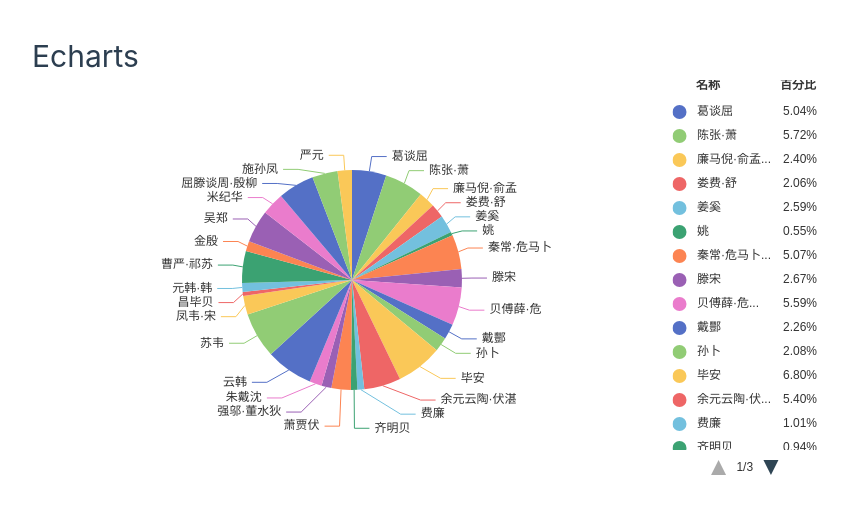
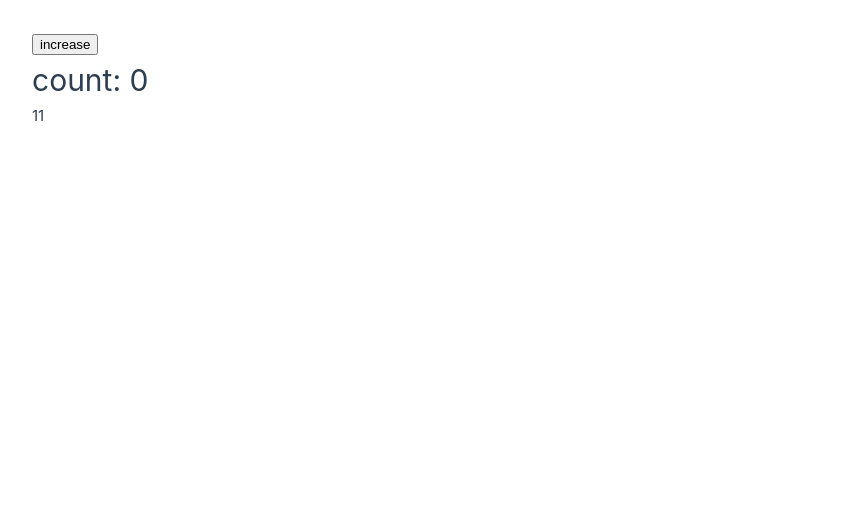
Before and after one commit to krisZhang-jw/vue3-demo, a Vue app: page /echarts in a window 1280 px wide. Shown: the top 514 px of the page, without its empty margins (0-848 px from the left). Built offline with nearby package versions, Linux system fonts and the light colour scheme; the HTML template or start-up script is replaced by a standard one.

Commit message:
feat: vapor mode

```diff
--- a/package.json
+++ b/package.json
@@ -21,7 +21,7 @@
     "element-plus": "^2.9.1",
     "ol": "^10.4.0",
     "pinia": "^2.3.0",
-    "vue": "^3.5.13",
+    "vue": "3.6.0-alpha.2",
     "vue-router": "^4.5.0"
   },
   "devDependencies": {
--- a/src/App.vue
+++ b/src/App.vue
@@ -1,6 +1,7 @@
 <script setup lang="ts">
-import { RouterLink, RouterView } from 'vue-router'
-import HelloWorld from './components/HelloWorld.vue'
+// import { RouterLink, RouterView } from 'vue-router'
+// import HelloWorld from './components/HelloWorld.vue'
+import VaporMode from './views/vaporMode/index.vue'
 </script>
 
 <template>
@@ -17,7 +18,9 @@ import HelloWorld from './components/HelloWorld.vue'
     </div>
   </header> -->
   <div class="app-container">
-    <RouterView />
+    <!-- <RouterView /> -->
+    <VaporMode />
+    11
   </div>
 </template>
 
@@ -60,5 +63,4 @@ nav a {
 nav a:first-of-type {
   border: 0;
 }
-
 </style>
--- a/src/router/index.ts
+++ b/src/router/index.ts
@@ -49,7 +49,12 @@ const router = createRouter({
       path: '/elementui',
       name: 'elementui',
       component: () => import('../views/elementui/index.vue'),
-    }
+    },
+    {
+      path: '/vaporMode',
+      name: 'vaporMode',
+      component: () => import('../views/vaporMode/index.vue'),
+    },
   ],
 })
 
--- /dev/null
+++ b/src/views/vaporMode/index.vue
@@ -0,0 +1,13 @@
+<script setup lang="ts" vapor>
+import { ref } from 'vue'
+
+const count = ref(0)
+const increase = () => {
+  count.value++
+}
+</script>
+
+<template>
+  <button @click="increase">increase</button>
+  <h1>count: {{ count }}</h1>
+</template>
```
Also changed, not shown: md/vapor mode/new.md (added, +1 -0 lines), src/main.ts (+6 -6 lines), 1 other file (tests, documents, lock files or other folders).
